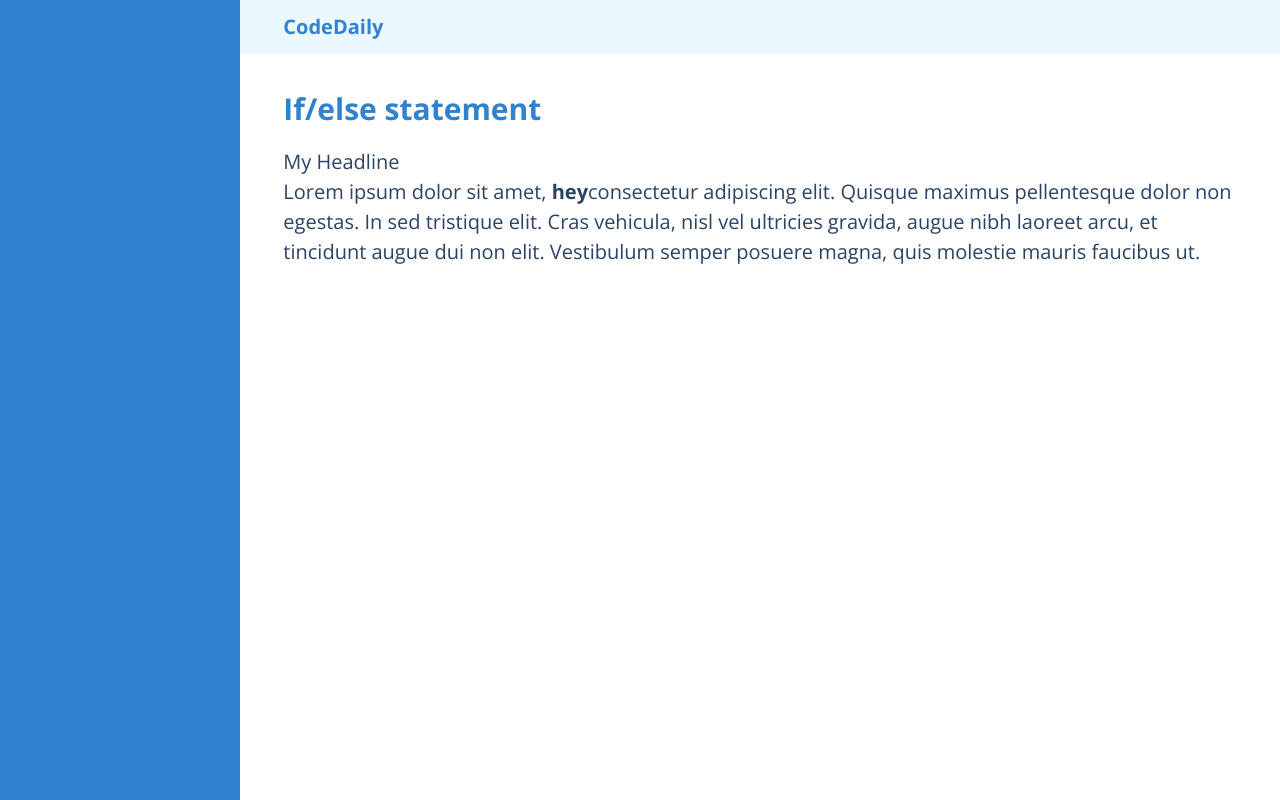
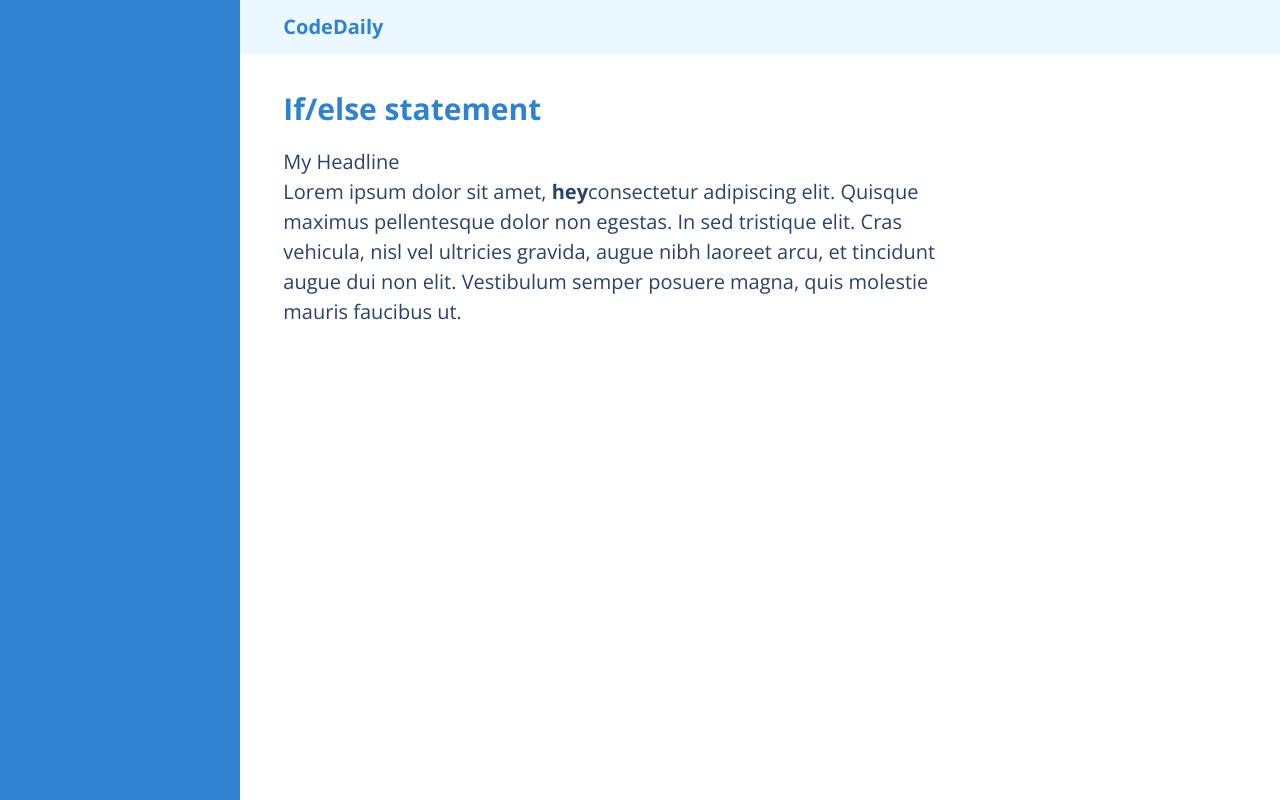
Before and after one commit to o-louis/CodeTips, a Next.js app: page /posts/if-else in a window 1280 px wide. Built offline with nearby package versions, Linux system fonts and the light colour scheme; what @tailwindcss/ui would draw is missing.

Commit message:
fix: Syntax of the source code quote

```diff
--- a/components/BlogPost.js
+++ b/components/BlogPost.js
@@ -1,8 +1,10 @@
 export default function BlogPost({ children, meta }) {
   return (
-    <section className="m-auto w-10/12 py-8 md:w-11/12 py-8 sm:text-4xl lg:text-5xl">
+    <section className="m-auto w-10/12 py-8 md:w-11/12">
       <h1 className="text-3xl font-bold text-blue-600 pb-4">{meta.title}</h1>
-      <article className="text-md lg:text-xl text-blue-900">{children}</article>
+      <article className="text-lg lg:text-xl text-blue-900 md:max-w-2xl">
+        {children}
+      </article>
     </section>
   );
 }
--- a/components/Sidebar.js
+++ b/components/Sidebar.js
@@ -1,5 +1,6 @@
 import Link from "next/link";
 import { posts } from "../getAllPosts";
+
 const Sidebar = ({ showMenu, closeMenu }) => {
   console.log(posts);
   return (
--- a/pages/index.js
+++ b/pages/index.js
@@ -14,7 +14,7 @@ const Index = () => {
           <div className="pt-4 max-w-sm self-end md:max-w-md">
             <img src="./illustration_home.png" />
           </div>
-          <section className="md:max-w-xl text-md lg:text-xl">
+          <section className="md:max-w-xl lg:text-xl">
             <p className="pt-6 pb-6 leading-relaxed">
               As a developer, we spend our time searching on google (even basic
               concepts..) and thus I've decided to create a census that gather
--- a/pages/posts/remove-duplicates-from-an-array/index.mdx
+++ b/pages/posts/remove-duplicates-from-an-array/index.mdx
@@ -1,5 +1,5 @@
 import BlogPost from "../../../components/BlogPost";
-import { LightAsync as SyntaxHighlighter } from "react-syntax-highlighter";
+import { Light as SyntaxHighlighter } from "react-syntax-highlighter";
 import { shadesOfPurple } from "react-syntax-highlighter/dist/cjs/styles/hljs";
 
 export const meta = {
@@ -8,16 +8,19 @@ export const meta = {
   date: "Aug 04, 2020",
 };
 
+export const code = `const  numbers = [2, 7, 8, 2, 5, 1, 5];
+const uniqueNumbers = Array.from(new Set(countries));\n
+// returns [2, 7, 8, 5, 1];`;
+
 export default ({ children }) => <BlogPost meta={meta}>{children}</BlogPost>;
 
-To extract the unique values from array, there are two solutions using the ["Set"](https://developer.mozilla.org/en-US/docs/Web/JavaScript/Reference/Global_Objects/Set) object. It's a data structure that lets you store unique values of any type.
+To extract the unique values from array, there are two solutions using the ["Set"](https://developer.mozilla.org/en-US/docs/Web/JavaScript/Reference/Global_Objects/Set) object.
+Set is a data structure that lets you store unique values of any type.
 
 <SyntaxHighlighter
   language="javascript"
   style={shadesOfPurple}
-  className="syntaxhighlighter"
+  className="syntaxhighlighter font-sans rounded-md"
 >
-  const countries = ["USA", "Japan", "France", "Italy", "Japan", "Russia",
-  "Italy"]; const uniqueCountries = Array.from(new Set(countries)); // returns
-  ["USA", "Japan", "France", "Italy", "Russia"]
+  {code}
 </SyntaxHighlighter>
--- a/styles/tailwind.css
+++ b/styles/tailwind.css
@@ -17,26 +17,21 @@ aside li > a {
   white-space: pre-wrap !important;
 }
 
-article h1 {
-}
-
-article h2 {
-}
-
-article h3 {
-}
-
-article p {
-}
-
 article pre {
-  @apply py-4 my-6 !important;
+  @apply p-4 my-6 text-sm !important;
 }
 
 /* sm */
 @media (min-width: 640px) {
 }
 
+/* md */
+@media (min-width: 768px) {
+  article pre {
+    @apply text-base !important;
+  }
+}
+
 /* lg */
 @media (min-width: 1024px) {
 }
```
